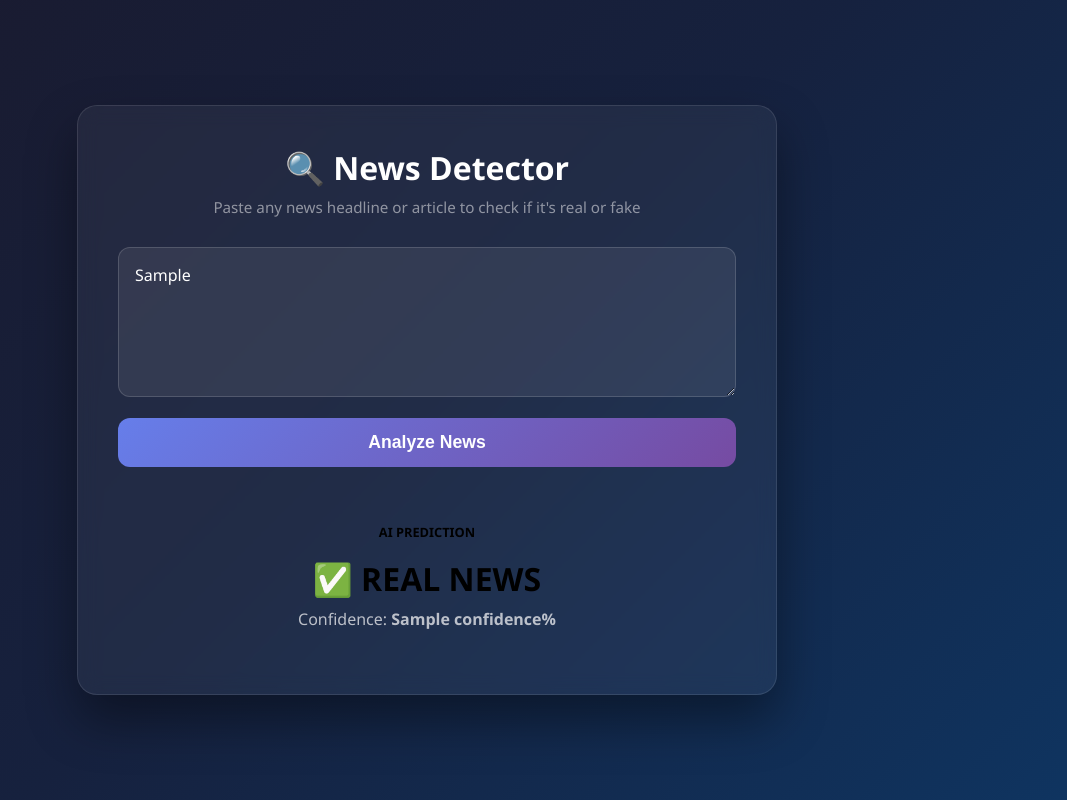
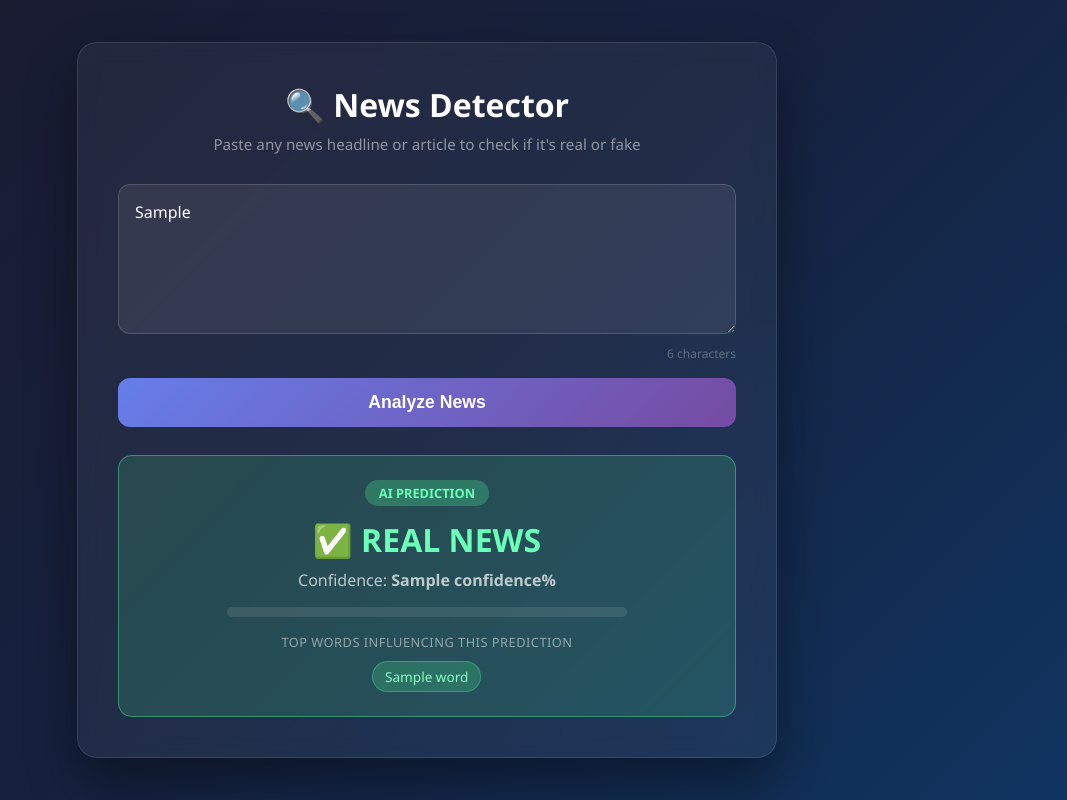
Before and after one commit to soumyamishra7/fake-news-detection-system, a Flask app: template templates/index.html in a window 1280 px wide. Shown: the whole page, without its empty margins (213-1280 px from the left). Run offline with Flask 3, Linux system fonts and the light colour scheme; the template is opened without the code that fills it: most values are stand-ins (such as "Sample title", 1, 10 or a date in 2020); parts of the project's set-up code (start-up, migrations or seed data) failed here and were passed over.

Commit message:
add keyword explainability, uncertain zone, and animated UI

```diff
--- a/app.py
+++ b/app.py
@@ -7,25 +7,62 @@ app = Flask(__name__)
 print("Loading model...")
 model = joblib.load("model.pkl")
 vectorizer = joblib.load("vectorizer.pkl")
+word_scores = joblib.load("word_scores.pkl")
 print("Model ready!")
+
+def get_top_keywords(text, vec, top_n=5):
+    """Find which words in the input most influenced the prediction."""
+    feature_array = vec.toarray()[0]
+    word_list = vectorizer.get_feature_names_out()
+
+    present_words = []
+    for idx, val in enumerate(feature_array):
+        if val > 0:
+            word = word_list[idx]
+            score = word_scores.get(word, 0)
+            present_words.append((word, score, val))
+
+    # Sort by absolute influence (score * tfidf weight)
+    present_words.sort(key=lambda x: abs(x[1] * x[2]), reverse=True)
+    return present_words[:top_n]
 
 @app.route("/", methods=["GET", "POST"])
 def index():
     result = None
     confidence = None
     news_input = ""
+    keywords = []
+    is_uncertain = False
+
     if request.method == "POST":
         news_input = request.form["news"]
         vec = vectorizer.transform([news_input])
         prediction = model.predict(vec)[0]
         proba = model.predict_proba(vec)[0]
+
         if prediction == 1:
             result = "REAL"
             confidence = round(proba[1] * 100, 1)
         else:
             result = "FAKE"
             confidence = round(proba[0] * 100, 1)
-    return render_template("index.html", result=result, confidence=confidence, news_input=news_input)
+
+        if confidence < 60:
+            is_uncertain = True
+
+        top_words = get_top_keywords(news_input, vec, top_n=5)
+        for word, score, weight in top_words:
+            direction = "REAL" if score > 0 else "FAKE"
+            keywords.append({"word": word, "direction": direction})
+
+    return render_template(
+        "index.html",
+        result=result,
+        confidence=confidence,
+        news_input=news_input,
+        keywords=keywords,
+        is_uncertain=is_uncertain,
+    )
 
 if __name__ == "__main__":
     port = int(os.environ.get("PORT", 5000))
--- a/templates/index.html
+++ b/templates/index.html
@@ -54,10 +54,21 @@
       min-height: 150px;
       outline: none;
       font-family: inherit;
+      transition: border-color 0.2s, background 0.2s;
     }
 
     textarea::placeholder { color: rgba(255,255,255,0.35); }
-    textarea:focus { border-color: rgba(255,255,255,0.4); }
+    textarea:focus {
+      border-color: rgba(102,126,234,0.6);
+      background: rgba(255,255,255,0.1);
+    }
+
+    .char-count {
+      text-align: right;
+      color: rgba(255,255,255,0.3);
+      font-size: 0.75rem;
+      margin-top: 6px;
+    }
 
     button {
       width: 100%;
@@ -70,16 +81,41 @@
       border: none;
       border-radius: 12px;
       cursor: pointer;
-      transition: opacity 0.2s;
+      transition: opacity 0.2s, transform 0.1s;
+      display: flex;
+      align-items: center;
+      justify-content: center;
+      gap: 10px;
     }
 
     button:hover { opacity: 0.9; }
+    button:active { transform: scale(0.98); }
+    button:disabled { opacity: 0.5; cursor: not-allowed; }
+
+    .spinner {
+      width: 18px;
+      height: 18px;
+      border: 2.5px solid rgba(255,255,255,0.3);
+      border-top-color: #fff;
+      border-radius: 50%;
+      animation: spin 0.7s linear infinite;
+      display: none;
+    }
+
+    @keyframes spin { to { transform: rotate(360deg); } }
 
     .result-box {
       margin-top: 28px;
       padding: 24px;
       border-radius: 14px;
       text-align: center;
+      opacity: 0;
+      transform: translateY(14px);
+      animation: fadeUp 0.5s ease forwards;
+    }
+
+    @keyframes fadeUp {
+      to { opacity: 1; transform: translateY(0); }
     }
 
     .result-fake {
@@ -92,6 +128,11 @@
       border: 1px solid rgba(75, 255, 150, 0.4);
     }
 
+    .result-uncertain {
+      background: rgba(255, 200, 60, 0.15);
+      border: 1px solid rgba(255, 200, 60, 0.45);
+    }
+
     .result-label {
       font-size: 2rem;
       font-weight: 700;
@@ -100,10 +141,12 @@
 
     .result-fake .result-label { color: #ff6b6b; }
     .result-real .result-label { color: #6bffb8; }
+    .result-uncertain .result-label { color: #ffd166; }
 
     .result-confidence {
       color: rgba(255,255,255,0.7);
       font-size: 1rem;
+      margin-bottom: 16px;
     }
 
     .badge {
@@ -117,6 +160,62 @@
 
     .badge-fake { background: rgba(255,75,75,0.25); color: #ff6b6b; }
     .badge-real { background: rgba(75,255,150,0.25); color: #6bffb8; }
+    .badge-uncertain { background: rgba(255,200,60,0.25); color: #ffd166; }
+
+    /* Confidence meter */
+    .meter-track {
+      width: 100%;
+      height: 10px;
+      background: rgba(255,255,255,0.1);
+      border-radius: 6px;
+      overflow: hidden;
+      margin: 0 auto 16px auto;
+      max-width: 400px;
+    }
+
+    .meter-fill {
+      height: 100%;
+      width: 0%;
+      border-radius: 6px;
+      transition: width 1s ease;
+    }
+
+    .meter-fake { background: linear-gradient(90deg, #ff6b6b, #ff4b4b); }
+    .meter-real { background: linear-gradient(90deg, #6bffb8, #2ecc71); }
+    .meter-uncertain { background: linear-gradient(90deg, #ffe066, #ffc83c); }
+
+    /* Keyword chips */
+    .keywords-label {
+      color: rgba(255,255,255,0.5);
+      font-size: 0.8rem;
+      margin-bottom: 10px;
+      text-transform: uppercase;
+      letter-spacing: 0.5px;
+    }
+
+    .keywords-wrap {
+      display: flex;
+      flex-wrap: wrap;
+      gap: 8px;
+      justify-content: center;
+    }
+
+    .keyword-chip {
+      padding: 5px 12px;
+      border-radius: 16px;
+      font-size: 0.85rem;
+      font-weight: 500;
+      opacity: 0;
+      animation: chipIn 0.3s ease forwards;
+    }
+
+    @keyframes chipIn {
+      from { opacity: 0; transform: scale(0.8); }
+      to { opacity: 1; transform: scale(1); }
+    }
+
+    .chip-fake { background: rgba(255,75,75,0.2); color: #ff8a8a; border: 1px solid rgba(255,75,75,0.3); }
+    .chip-real { background: rgba(75,255,150,0.2); color: #8affc4; border: 1px solid rgba(75,255,150,0.3); }
   </style>
 </head>
 <body>
@@ -124,20 +223,79 @@
     <h1>🔍 News Detector</h1>
     <p class="subtitle">Paste any news headline or article to check if it's real or fake</p>
 
-    <form method="POST">
-      <textarea name="news" placeholder="Paste your news headline or article here..." required>{{ news_input }}</textarea>
-      <button type="submit">Analyze News</button>
+    <form method="POST" id="newsForm">
+      <textarea name="news" id="newsInput" placeholder="Paste your news headline or article here..." required>{{ news_input }}</textarea>
+      <div class="char-count" id="charCount">0 characters</div>
+      <button type="submit" id="submitBtn">
+        <span id="btnText">Analyze News</span>
+        <span class="spinner" id="spinner"></span>
+      </button>
     </form>
 
     {% if result %}
-    <div class="result-box result-{{ result | lower }}">
-      <div class="badge badge-{{ result | lower }}">AI PREDICTION</div>
+    <div class="result-box {% if is_uncertain %}result-uncertain{% elif result == 'FAKE' %}result-fake{% else %}result-real{% endif %}">
+      <div class="badge {% if is_uncertain %}badge-uncertain{% elif result == 'FAKE' %}badge-fake{% else %}badge-real{% endif %}">
+        AI PREDICTION
+      </div>
       <div class="result-label">
-        {% if result == "FAKE" %}❌ FAKE NEWS{% else %}✅ REAL NEWS{% endif %}
+        {% if is_uncertain %}
+          ⚠️ UNCERTAIN
+        {% elif result == "FAKE" %}
+          ❌ FAKE NEWS
+        {% else %}
+          ✅ REAL NEWS
+        {% endif %}
       </div>
       <div class="result-confidence">Confidence: <strong>{{ confidence }}%</strong></div>
+
+      <div class="meter-track">
+        <div class="meter-fill {% if is_uncertain %}meter-uncertain{% elif result == 'FAKE' %}meter-fake{% else %}meter-real{% endif %}"
+             id="meterFill" data-target="{{ confidence }}"></div>
+      </div>
+
+      {% if keywords %}
+      <div class="keywords-label">Top words influencing this prediction</div>
+      <div class="keywords-wrap">
+        {% for kw in keywords %}
+        <span class="keyword-chip {% if kw.direction == 'FAKE' %}chip-fake{% else %}chip-real{% endif %}"
+              style="animation-delay: {{ loop.index0 * 0.08 }}s">
+          {{ kw.word }}
+        </span>
+        {% endfor %}
+      </div>
+      {% endif %}
     </div>
     {% endif %}
   </div>
+
+  <script>
+    const textarea = document.getElementById('newsInput');
+    const charCount = document.getElementById('charCount');
+    const form = document.getElementById('newsForm');
+    const submitBtn = document.getElementById('submitBtn');
+    const btnText = document.getElementById('btnText');
+    const spinner = document.getElementById('spinner');
+    const meterFill = document.getElementById('meterFill');
+
+    function updateCount() {
+      const len = textarea.value.length;
+      charCount.textContent = len + ' characters';
+    }
+    textarea.addEventListener('input', updateCount);
+    updateCount();
+
+    form.addEventListener('submit', function () {
+      submitBtn.disabled = true;
+      btnText.textContent = 'Analyzing...';
+      spinner.style.display = 'inline-block';
+    });
+
+    if (meterFill) {
+      const target = meterFill.getAttribute('data-target');
+      setTimeout(() => {
+        meterFill.style.width = target + '%';
+      }, 150);
+    }
+  </script>
 </body>
 </html>
```
Also changed, not shown: train_model.py (+11 -2 lines), 3 other files.
